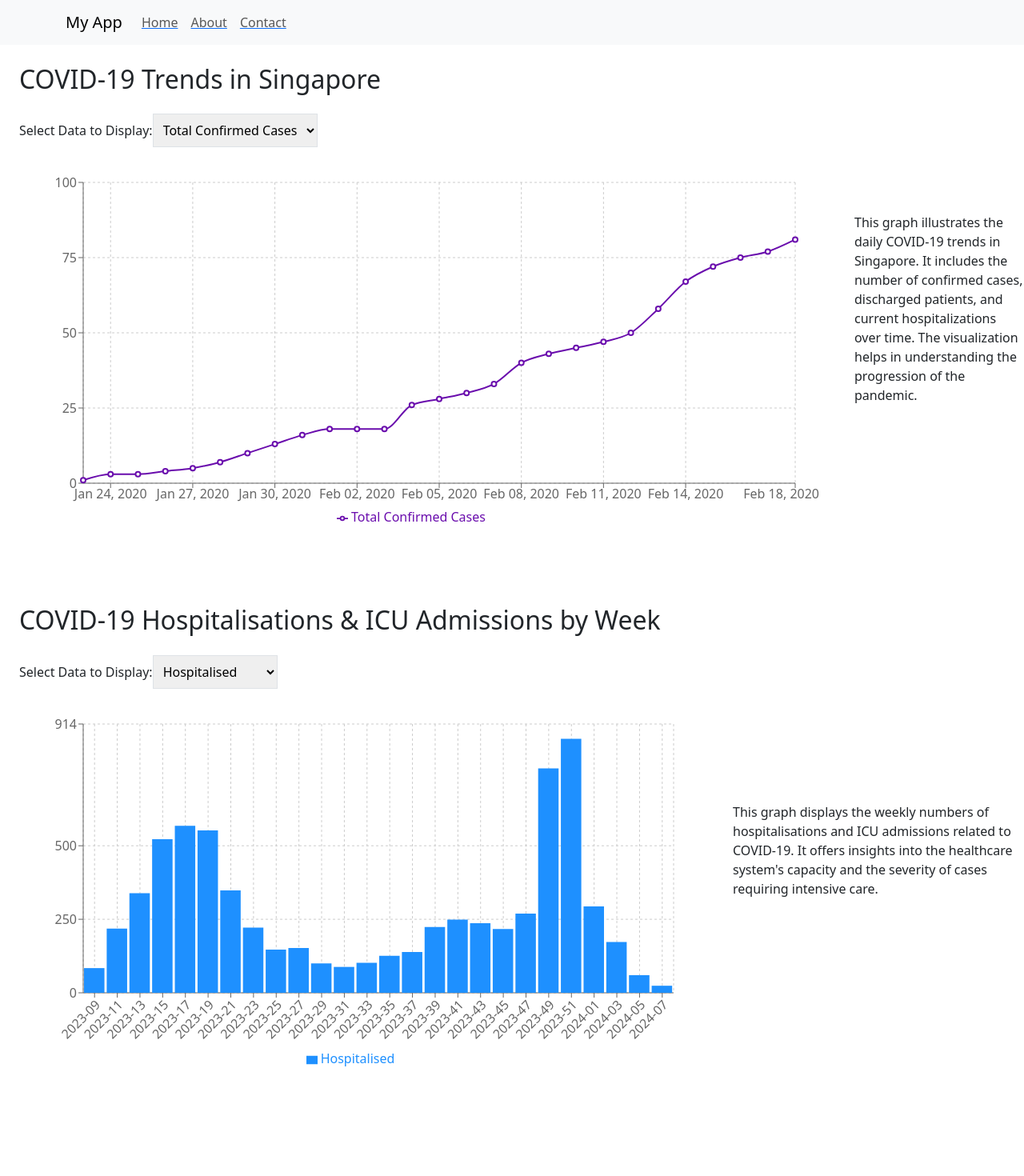
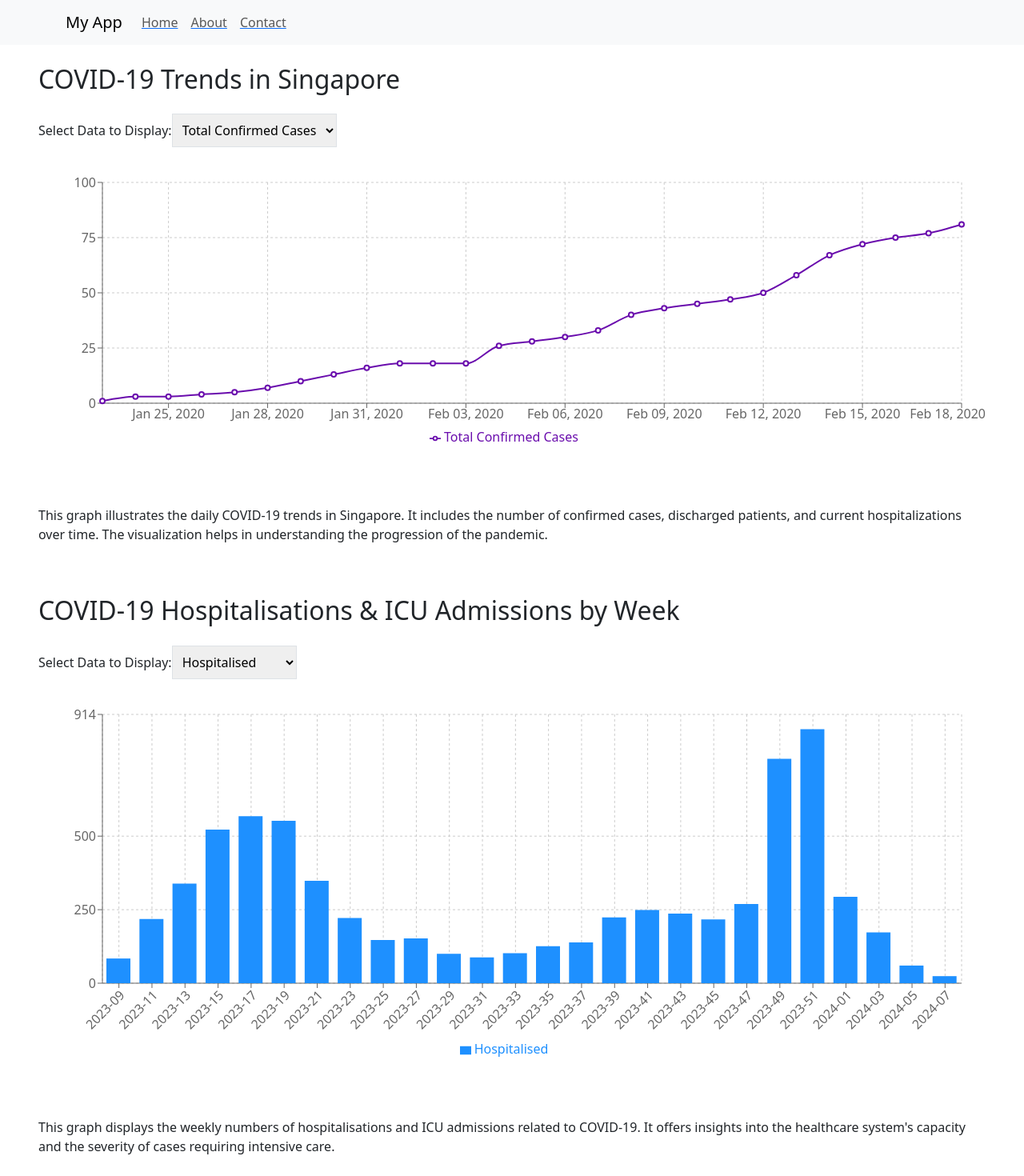
Before and after one commit to maycherryaung/css-my-page, a Next.js app: page / in a window 1280 px wide. Shown: the top 1470 px of the page at 80% size. Before the commit the page ends 1409 px from the top, so only its background shows below. Built offline with nearby package versions, Linux system fonts and the light colour scheme.

Commit message:
Align paragraphs and headings

```diff
--- a/app/components/CovidHospitalChart.jsx
+++ b/app/components/CovidHospitalChart.jsx
@@ -36,9 +36,10 @@ export default function HospitalisationChart() {
 
   return (
     <div className="p-4">
+      {/* Unified container for heading, dropdown, and paragraph */}
+      <div className="max-w-screen-lg mx-auto">
         <h2 className="text-2xl font-bold mb-4">COVID-19 Hospitalisations & ICU Admissions by Week</h2>
 
-      {/* Dropdown to select Hospitalised or ICU */}
         <div className="mb-4">
           <label htmlFor="hospitalDataSelect" className="block font-medium text-gray-700 mb-2">
             Select Data to Display:
@@ -54,32 +55,29 @@ export default function HospitalisationChart() {
           </select>
         </div>
 
+        {/* Make the chart responsive */}
         <ResponsiveContainer width="100%" height={500}>
-        <BarChart width={400} height={400} data={data} margin={{ top: 20, right: 30, left: 20, bottom: 50 }}>
+          <BarChart data={data} margin={{ top: 20, right: 30, left: 20, bottom: 50 }}>
             <CartesianGrid strokeDasharray="3 3" />
             <XAxis dataKey="epi_week" angle={-45} textAnchor="end" interval={0} height={70} />
-
-          {/* Dynamically adjust Y-axis */}
-          <YAxis
-            domain={[
-              0,
-              (dataMax) => dataMax < 100 ? 100 : dataMax + 50  // Adjust upper limit based on data
-            ]}
-          />
-
+            <YAxis domain={[0, (dataMax) => dataMax < 100 ? 100 : dataMax + 50]} />
             <Tooltip />
             <Legend />
-
-          {/* Increase bar size for better visibility */}
             <Bar
               dataKey={selectedData}
               fill={selectedData === "Hospitalised" ? "#1e90ff" : "#ff4500"}
               name={selectedData === "Hospitalised" ? "Hospitalised" : "ICU Admissions"}
-            barSize={30}  // Make bars thicker
+              barSize={30}
             />
           </BarChart>
         </ResponsiveContainer>
 
+        {/* Paragraph aligned with heading and dropdown */}
+        <p className="text-gray-700 mt-4">
+          This graph displays the weekly numbers of hospitalisations and ICU admissions related to COVID-19. It offers insights
+          into the healthcare system's capacity and the severity of cases requiring intensive care.
+        </p>
+      </div>
     </div>
   );
 }
--- a/app/components/CovidLineChart.jsx
+++ b/app/components/CovidLineChart.jsx
@@ -1,13 +1,13 @@
 "use client";
 
 import { useEffect, useState } from "react";
-import { LineChart, Line, XAxis, YAxis, Tooltip, CartesianGrid, Legend } from "recharts";
+import { LineChart, Line, XAxis, YAxis, Tooltip, CartesianGrid, Legend, ResponsiveContainer } from "recharts";
 import { fetchCovidData } from "../utils/api";
 import { parse, format } from "date-fns";
 
 export default function CovidLineChart() {
   const [data, setData] = useState([]);
-  const [selectedData, setSelectedData] = useState("Total Confirmed Cases"); // Default to one selection
+  const [selectedData, setSelectedData] = useState("Total Confirmed Cases");
 
   const dataKeys = {
     "Total Confirmed Cases": { key: "confirmed", color: "#6a0dad" },
@@ -27,11 +27,13 @@ export default function CovidLineChart() {
   }, []);
 
   const handleSelectionChange = (e) => {
-    setSelectedData(e.target.value);  // Only one selection at a time
+    setSelectedData(e.target.value);
   };
 
   return (
     <div className="p-4">
+      {/* Unified container for heading, dropdown, and paragraph */}
+      <div className="max-w-screen-lg mx-auto">
         <h2 className="text-xl font-bold mb-4">COVID-19 Trends in Singapore</h2>
 
         <div className="mb-4">
@@ -52,9 +54,10 @@ export default function CovidLineChart() {
           </select>
         </div>
 
-      <LineChart width={1000} height={500} data={data} margin={{ top: 20, right: 30, left: 20, bottom: 50 }}>
+        {/* Make the chart responsive */}
+        <ResponsiveContainer width="100%" height={400}>
+          <LineChart data={data} margin={{ top: 20, right: 30, left: 20, bottom: 50 }}>
             <CartesianGrid strokeDasharray="3 3" />
-
             <XAxis
               dataKey="date"
               tickFormatter={(date) => {
@@ -62,13 +65,9 @@ export default function CovidLineChart() {
                 return format(parsedDate, 'MMM dd, yyyy');
               }}
             />
-
             <YAxis />
-
             <Tooltip labelFormatter={(date) => format(new Date(date), 'MMMM dd, yyyy')} />
             <Legend />
-
-        {/* Render only the selected line */}
             <Line
               type="monotone"
               dataKey={dataKeys[selectedData].key}
@@ -77,6 +76,15 @@ export default function CovidLineChart() {
               strokeWidth={2}
             />
           </LineChart>
+        </ResponsiveContainer>
+
+        {/* Paragraph aligned with heading and dropdown */}
+        <p className="text-gray-700 mt-4">
+          This graph illustrates the daily COVID-19 trends in Singapore. It includes the number of confirmed cases,
+          discharged patients, and current hospitalizations over time. The visualization helps in understanding the
+          progression of the pandemic.
+        </p>
+      </div>
     </div>
   );
 }
--- a/app/page.jsx
+++ b/app/page.jsx
@@ -4,35 +4,29 @@ import CovidHospitalChart from "./components/CovidHospitalChart";
 export default function HomePage() {
   return (
     <main className="p-6 space-y-12">
+      {/* Wrapper to control max width and center content */}
+      <div className="max-w-screen-lg mx-auto px-4">
 
         {/* Section for Line Chart */}
         <section>
-        <div style={{ display: 'table', width: '100%' }}>
-          <div style={{ display: 'table-cell', width: '70%', verticalAlign: 'top' }}>
+          <div className="grid grid-cols-1 md:grid-cols-3 gap-6 items-center">
+            <div className="md:col-span-2">
               <CovidLineChart />
             </div>
-          <div style={{ display: 'table-cell', width: '30%', paddingLeft: '20px', verticalAlign: 'middle' }}>
-            <p className="text-gray-700 mt-12">
-              This graph illustrates the daily COVID-19 trends in Singapore. It includes the number of confirmed cases, discharged patients, and current hospitalizations over time. The visualization helps in understanding the progression of the pandemic.
-            </p>
-          </div>
+
           </div>
         </section>
 
         {/* Section for Hospital Chart */}
         <section>
-        <div style={{ display: 'table', width: '100%' }}>
-          <div style={{ display: 'table-cell', width: '70%', verticalAlign: 'top' }}>
+          <div className="grid grid-cols-1 md:grid-cols-3 gap-6 items-center">
+            <div className="md:col-span-2">
               <CovidHospitalChart />
-          </div>
-          <div style={{ display: 'table-cell', width: '30%', paddingLeft: '20px', verticalAlign: 'middle' }}>
-            <p className="text-gray-700 mt-12">
-              This graph displays the weekly numbers of hospitalisations and ICU admissions related to COVID-19. It offers insights into the healthcare system's capacity and the severity of cases requiring intensive care.
-            </p>
             </div>
           </div>
         </section>
 
+      </div>
     </main>
   );
 }
```
Lines whose indentation alone changed are shown as unchanged.
